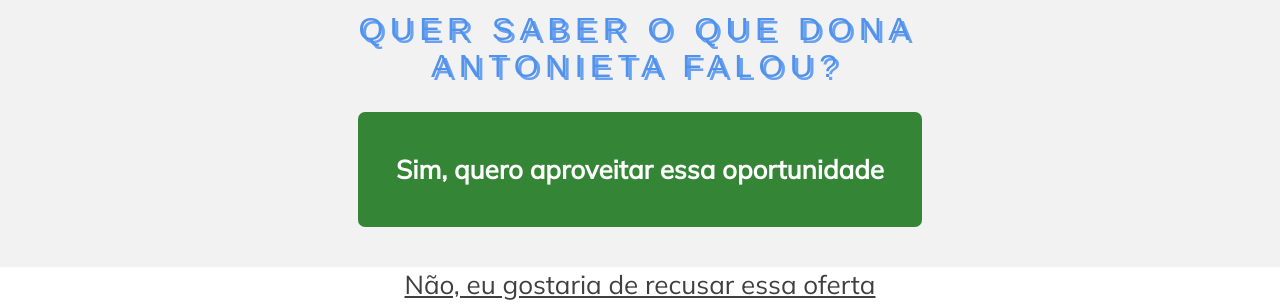
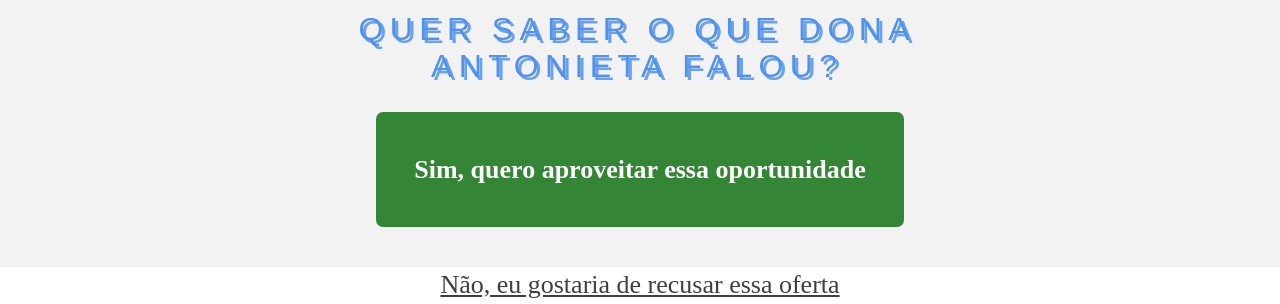
Before and after one commit to yoji-kojio/dona-antonieta, a website built with Vite: page index.html in a window 1280 px wide. Shown: the part 533-837 px from the top of the page. Built offline with nearby package versions, Linux system fonts and the light colour scheme.

Commit message:
:sparkles: Create script

```diff
--- a/index.html
+++ b/index.html
@@ -6,6 +6,13 @@
     <link rel="stylesheet" href="/style.css">
     <meta name="viewport" content="width=device-width, initial-scale=1.0" />
     <title>Qual serviço dona Antonieta?</title>
+
+    <script
+      id="upsell-cta-script"
+      src="upsell-cta.js"
+      data-text-accept="Sim, quero aproveitar essa oportunidade"
+      data-text-reject="Não, eu gostaria de recusar essa oferta"
+    ></script>
   </head>
   <body>
     <div class="upsell-page">
@@ -28,19 +35,8 @@
           Quer saber o que dona Antonieta falou?
         </h2>
 
-        <div id="upsell-cta-buttons">
-          <div class="upsell-cta-container">
-            <button id="upsell-accept-button" class="upsell-cta-button-accept">
-              Sim, quero aproveitar essa oportunidade
-            </button>
-
-            <button id="upsell-reject-button" class="upsell-cta-button-reject">
-              Não, eu gostaria de recusar essa oferta
-            </button>
-          </div>
-        </div>
+        <div id="upsell-cta-buttons"></div>
       </div>
     </div>
-    <script type="module" src="/main.js"></script>
   </body>
 </html>
--- a/main.js
+++ /dev/null
@@ -1,7 +0,0 @@
-document.querySelector('#upsell-accept-button').onclick = function () {
-  parent.postMessage("upsell-accept", "http://localhost:3030")
-};
-
-document.querySelector('#upsell-reject-button').onclick = function () {
-  parent.postMessage("upsell-reject", "http://localhost:3030")
-};
--- a/style.scss
+++ b/style.scss
@@ -211,33 +211,3 @@ meter {
     transform: translate(0px, 0px);
   }
 }
-
-// Style from buttons
-
-.upsell-cta-container {
-  display: flex;
-  flex-direction: column;
-  align-items: center;
-  row-gap: 38px;
-}
-
-.upsell-cta-button-accept {
-  padding: 38px;
-  background-color: #348535;
-  border-radius: 7px;
-  color: #fff;
-  font-size: 26px;
-  line-height: 150%;
-  font-weight: 700;
-  cursor: pointer;
-  font-family: 'Mulish', sans-serif;
-}
-
-.upsell-cta-button-reject {
-  color: #3f3f3f;
-  font-size: 26px;
-  line-height: 150%;
-  cursor: pointer;
-  text-decoration: underline;
-  font-family: 'Mulish', sans-serif;
-}
--- /dev/null
+++ b/upsell-cta.js
@@ -0,0 +1,52 @@
+function createCTAElements(acceptButtonText, rejectButtonText) {
+  const divUpsell = document.getElementById("upsell-cta-buttons");
+
+  const divContainer = document.createElement("div");
+  divContainer.style.display = "flex";
+  divContainer.style.flexDirection = "column";
+  divContainer.style.alignItems = "center";
+  divContainer.style.rowGap = "38px";
+
+  const acceptButton = document.createElement("button");
+  acceptButton.id = "upsell-accept-button";
+  acceptButton.style.padding = "38px";
+  acceptButton.style.backgroundColor = "#348535";
+  acceptButton.style.borderRadius = "7px";
+  acceptButton.style.color = "#fff";
+  acceptButton.style.fontSize = "26px";
+  acceptButton.style.lineHeight = "150%";
+  acceptButton.style.fontWeight = "700";
+  acceptButton.style.cursor = "pointer";
+  acceptButton.innerHTML = acceptButtonText;
+
+  const rejectButton = document.createElement("button");
+  rejectButton.id = "upsell-reject-button";
+  rejectButton.style.color = "#3f3f3f";
+  rejectButton.style.fontSize = "26px";
+  rejectButton.style.lineHeight = "150%";
+  rejectButton.style.cursor = "pointer";
+  rejectButton.style.textDecoration = "underline";
+  rejectButton.innerHTML = rejectButtonText;
+
+  acceptButton.onclick = function () {
+    parent.postMessage("upsell-accept", "http://localhost:3030")
+  };
+
+  rejectButton.onclick = function () {
+    parent.postMessage("upsell-reject", "http://localhost:3030")
+  };
+
+  divContainer.appendChild(acceptButton);
+  divContainer.appendChild(rejectButton);
+
+  divUpsell.appendChild(divContainer);
+}
+
+window.onload = function() {
+  const scriptElement = document.getElementById('upsell-cta-script');;
+
+  const acceptButtonText = scriptElement.getAttribute("data-text-accept");
+  const rejectButtonText = scriptElement.getAttribute("data-text-reject");
+
+  createCTAElements(acceptButtonText, rejectButtonText);
+};
```
